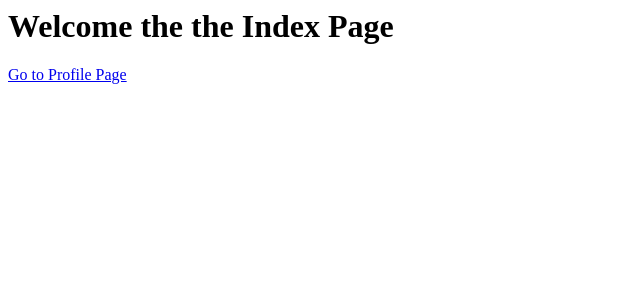
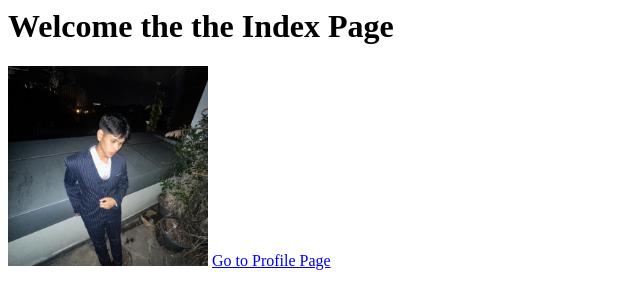
Before and after one commit to ChindanaiNaKub/lab03, a plain HTML site: page index.html in a window 1280 px wide. Shown: the whole page, without its empty margins (0-640 px from the left). Drawn offline with Linux system fonts and the light colour scheme.

Commit message:
add friend img

```diff
--- a/index.html
+++ b/index.html
@@ -1,2 +1,3 @@
 <h1>Welcome the the Index Page</h1>
+<img src="my2.jpg" alt="noon" width="200" height="200">
 <a href="profile.html">Go to Profile Page</a>
```
Also changed, not shown: my2.jpg (added).
